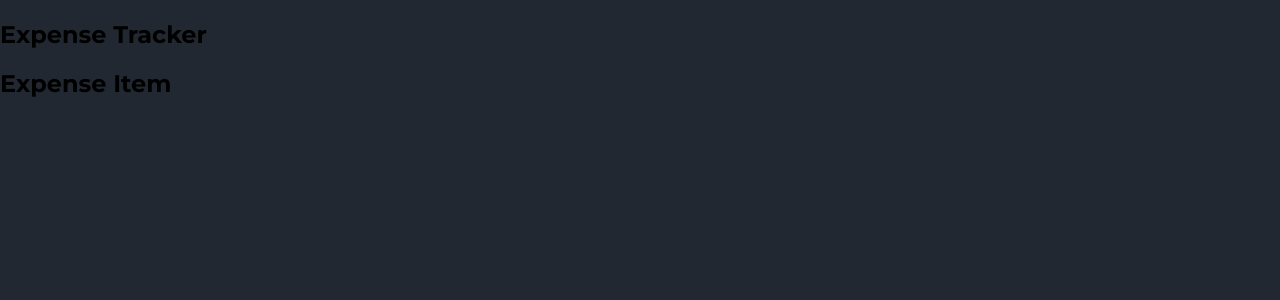
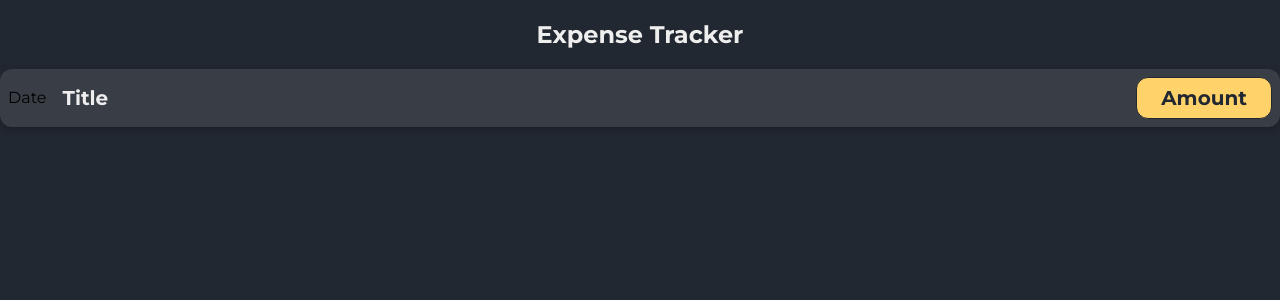
Before and after one commit to MikesonO/expense-tracker, a JavaScript app: page / in a window 1280 px wide. Shown: the top 300 px of the page. Built offline with nearby package versions, Linux system fonts and the light colour scheme.

Commit message:
Update styles

```diff
--- a/src/App.js
+++ b/src/App.js
@@ -3,7 +3,7 @@
 function App() {
   return (
     <div>
-      <h2>Expense Tracker</h2>
+      <h2 id="title">Expense Tracker</h2>
       <ExpenseItem></ExpenseItem>
     </div>
   );
--- a/src/components/ExpenseItem.js
+++ b/src/components/ExpenseItem.js
@@ -1,7 +1,15 @@
+import './ExpenseItem.scss';
+
 function ExpenseItem() {
 
   return (
-    <h2>Expense Item</h2>
+    <div className='expense-item'>
+      <div>Date</div>
+      <div className='expense-item__description'>
+        <h2>Title</h2>
+        <div className='expense-item__price'>Amount</div>
+      </div>
+    </div>
   );
 }
 
--- /dev/null
+++ b/src/components/ExpenseItem.scss
@@ -0,0 +1,62 @@
+//Color Variable
+$color1: #EEEEEE;
+$color2: #FFD369;
+$color3: #393E46;
+$color4: #222831;
+
+
+.expense-item {
+  display: flex;
+  justify-content: space-between;
+  align-items: center;
+  box-shadow: 0 2px 8px rgba(0, 0, 0, 0.25);
+  padding: 0.5rem;
+  margin: 1rem 0;
+  border-radius: 12px;
+  background-color: $color3;
+}
+
+.expense-item__description {
+  display: flex;
+  flex-direction: column;
+  gap: 1rem;
+  align-items: flex-end;
+  flex-flow: column-reverse;
+  justify-content: flex-start;
+  flex: 1;
+}
+
+.expense-item h2 {
+  color: $color1;
+  font-size: 1rem;
+  flex: 1;
+  margin: 0 1rem;
+}
+
+.expense-item__price {
+  font-size: 1rem;
+  font-weight: bold;
+  color: $color4;
+  background-color: $color2;
+  border: 1px solid $color4;
+  padding: 0.5rem;
+  border-radius: 12px;
+}
+
+@media (min-width: 580px) {
+  .expense-item__description {
+    flex-direction: row;
+    align-items: center;
+    justify-content: flex-start;
+    flex: 1;
+  }
+
+  .expense-item__description h2 {
+    font-size: 1.25rem;
+  }
+
+  .expense-item__price {
+    font-size: 1.25rem;
+    padding: 0.5rem 1.5rem;
+  }
+}
--- a/src/index.scss
+++ b/src/index.scss
@@ -1,7 +1,8 @@
 @import url('https://fonts.googleapis.com/css2?family=Montserrat:ital,wght@0,100;0,200;0,300;0,400;0,500;0,600;0,700;0,800;0,900;1,100;1,200;1,300;1,400;1,500;1,600;1,700;1,800;1,900&display=swap');
 
 //Color Variable
-$color1: #222831;
+$color1: #EEEEEE;
+$color2: #222831;
 
 * {
   box-sizing: border-box;
@@ -13,5 +14,10 @@
 
 body {
   margin: 0;
-  background-color: $color1;
+  background-color: $color2;
+
+  #title{
+    color: $color1;
+    text-align: center;
+  }
 }
```
